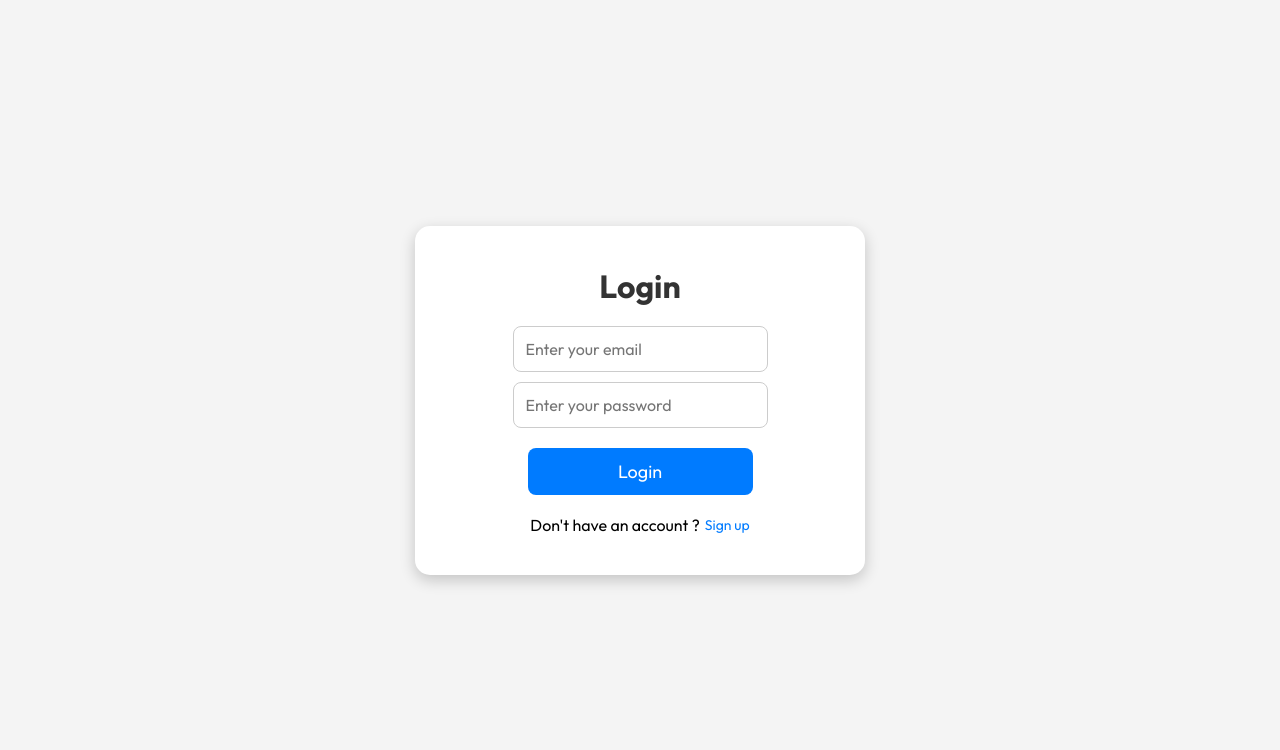
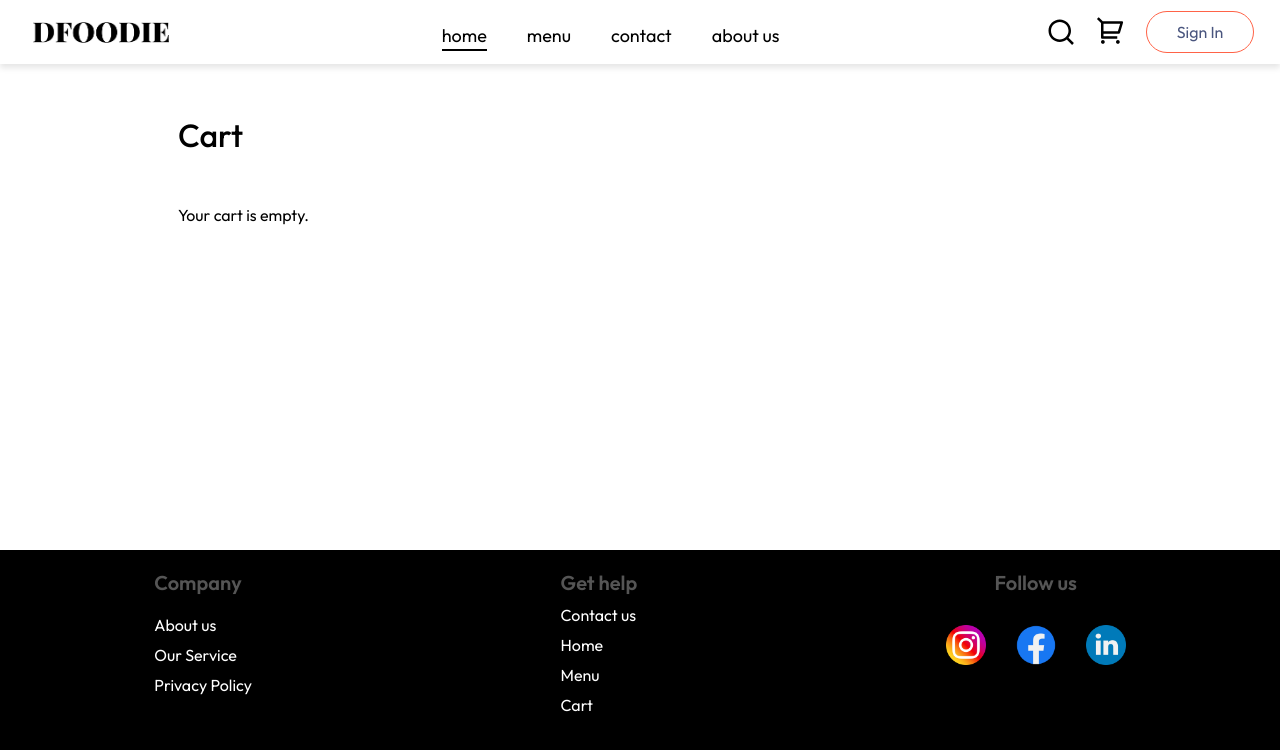
Before and after one commit to Dhiwahar16/DFOODIE, a React (Vite) app in the folder Frontend-react/DFOODIE/: page /Cart in a window 1280 px wide. Shown: the top 750 px of the page. Built offline with nearby package versions, Linux system fonts and the light colour scheme.

Commit message:
added login page 30.5.25

```diff
--- a/Frontend-react/DFOODIE/src/App.jsx
+++ b/Frontend-react/DFOODIE/src/App.jsx
@@ -27,14 +27,15 @@ const App = () => {
 
   return (
     <div>
-      {!loginauth ? (
+       {/* {!loginauth ? (
         <Login />
-      ) : (
+      ) : (  */}
         <div className='app-all'>
           <div className='app'>
             <ScrollToTop />
             <Navbar menu={menu} loginauth={loginauth} />
             <Routes>
+              <Route path="/Login" element={<Login />} />
               <Route path="/" element={<Header menu={menu} />} />
               <Route path="/Menu" element={<MenuProvider><Menu /></MenuProvider>} />
               <Route path="/Contact" element={<Contact />} />
@@ -48,7 +49,7 @@ const App = () => {
           </div>
           <Footer menu={menu} />
         </div>
-      )}
+       {/* )}  */}
     </div>
   );
 }
--- a/Frontend-react/DFOODIE/src/components/Navbar/Navbar.jsx
+++ b/Frontend-react/DFOODIE/src/components/Navbar/Navbar.jsx
@@ -41,7 +41,9 @@ const Navbar = ({ menu, loginauth }) => {
           loginauth ? (
             <button onClick={() => dispatch(loginAuth(false))}>Log Out</button>
           ) : (
-            <button>Sign In</button>
+            <button><Link to="/Login">
+              Sign In
+            </Link></button>
           )
         }
       </div>
--- a/Frontend-react/DFOODIE/src/pages/Cart/Cart.jsx
+++ b/Frontend-react/DFOODIE/src/pages/Cart/Cart.jsx
@@ -1,24 +1,24 @@
-//used to add images and items in cart
-
 import React from 'react'
 import './Cart.css'
-import { useDispatch } from 'react-redux'
-import { addToCart,removeFromCart,removeitem } from '../../features/Cart/CartSlice'
+import { useDispatch, useSelector } from 'react-redux'
+import { addToCart, removeFromCart, removeitem } from '../../features/Cart/CartSlice'
 import { Link } from 'react-router-dom'
 
-const Cart = ({cartitems}) => {
-    const dispatch=useDispatch();
-    const total=Object.values(cartitems).reduce((acc,item)=>acc+item.price*item.count,0);
+const Cart = ({ cartitems }) => {
+  const dispatch = useDispatch();
+  const loginauth = useSelector((state) => state.loginauth.value);
+  const total = Object.values(cartitems).reduce((acc, item) => acc + item.price * item.count, 0);
 
   return (
     <div className='cart'>
       <h1>Cart</h1>
-          {Object.keys(cartitems).length === 0 ?
-          (<p>Your cart is empty.</p>) :
-          (Object.values(cartitems).map((item)=> (
+      {Object.keys(cartitems).length === 0 ? (
+        <p>Your cart is empty.</p>
+      ) : (
+        Object.values(cartitems).map((item) => (
           <div key={item.id} className="cart-items">
             <div className='cart-img-items'>
-              <img src={item.img} alt={item.name} style={{width:75, height:75}} />
+              <img src={item.img} alt={item.name} style={{ width: 75, height: 75 }} />
               <div className='item-details'>
                 <p>{item.name}</p>
                 <p>{item.title}</p>
@@ -35,21 +35,27 @@ const Cart = ({cartitems}) => {
                 <p>Cost:{item.count * item.price}</p>
               </div>
               <div className='item-remove'>
-                  <img src="/assets/rubbish-bin.png" alt="Remove" onClick={()=> dispatch(removeitem(item.id))}/>
+                <img src="/assets/rubbish-bin.png" alt="Remove" onClick={() => dispatch(removeitem(item.id))} />
               </div>
             </div>
           </div>
-          )
         ))
-          }
-          <br></br>
-          <br></br>
-            {Object.keys(cartitems).length === 0 ?
-             "" :
-             <div className='cart-total' >
+      )}
+      <br />
+      <br />
+      {Object.keys(cartitems).length === 0 ? "" : (
+        <div className='cart-total'>
           <h2>Total:${total}</h2>
-             <Link to='/CheckOut' ><button>Check Out</button></Link></div>
-             }
+          {loginauth ? (
+            <div>
+              <br />
+              <Link to='/CheckOut'><button>Check Out</button></Link>
+            </div>
+          ) : (
+            <Link to='/Login'><button>Login to continue</button></Link>
+          )}
+        </div>
+      )}
     </div>
   )
 }
```
Lines whose indentation alone changed are shown as unchanged.
